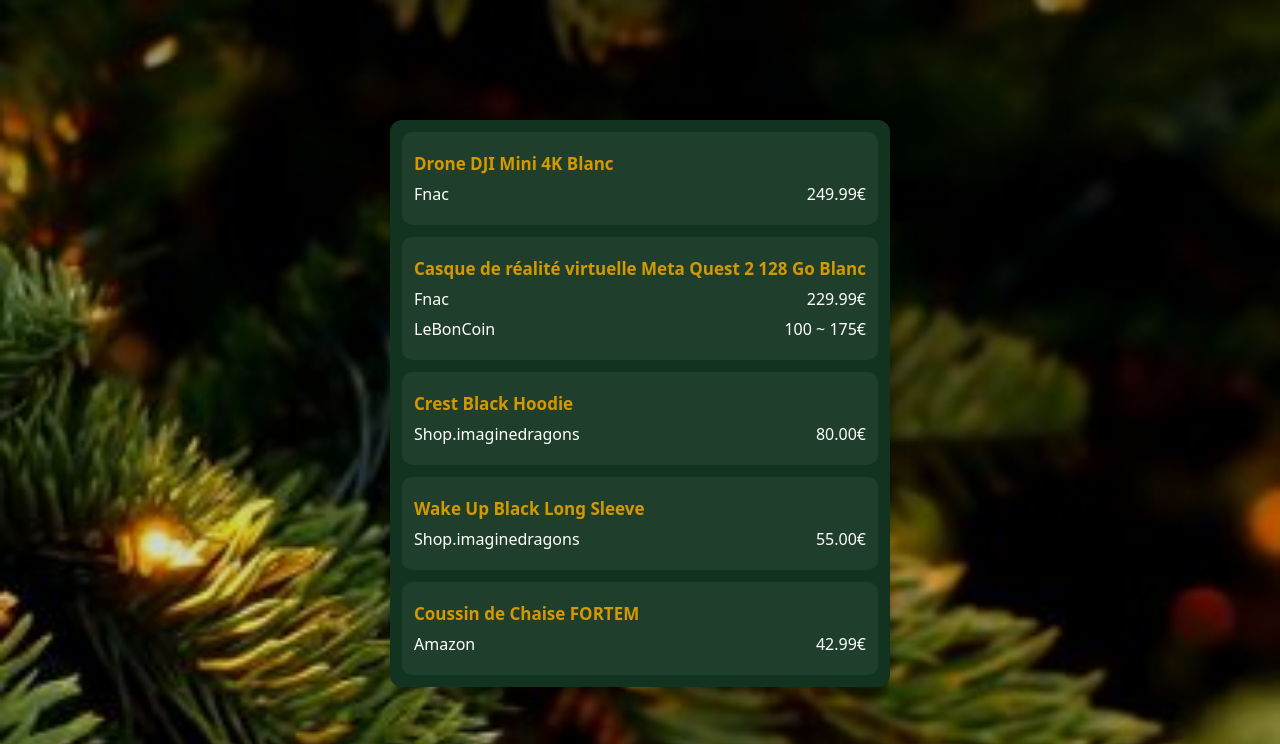
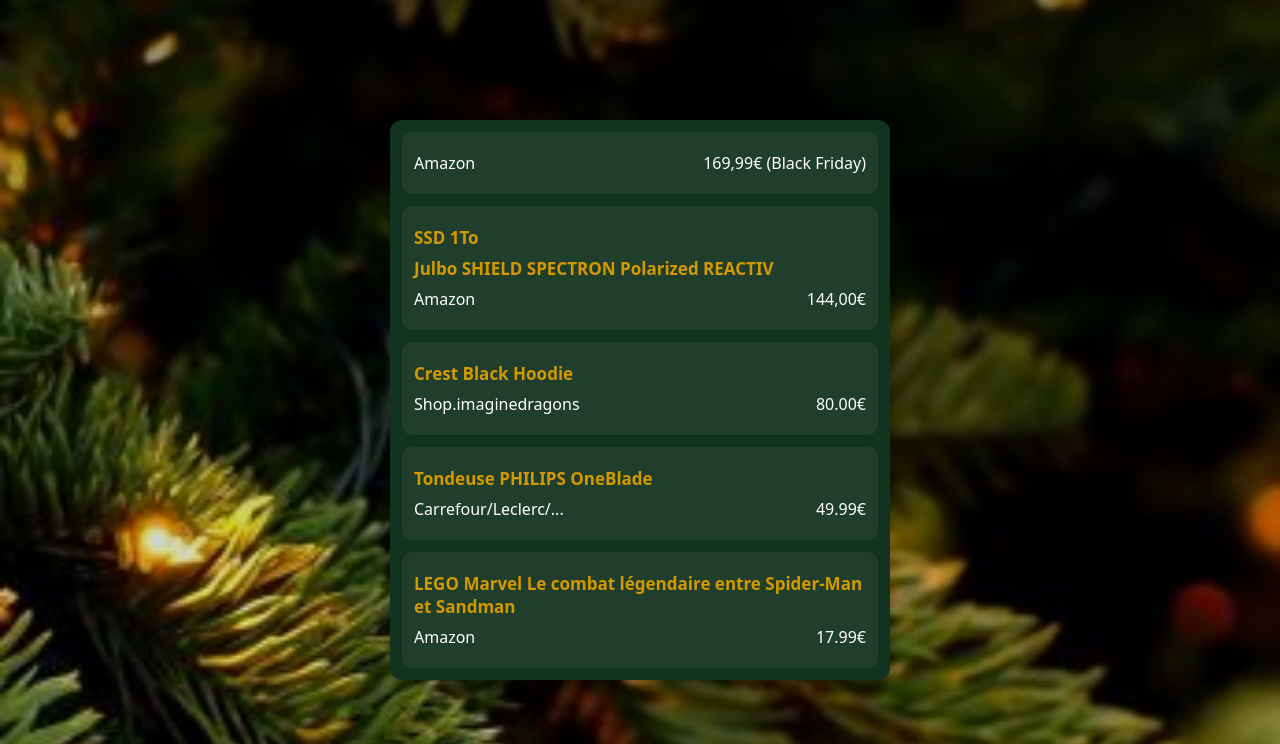
Before and after one commit to Ale-ksi/ListeDeNoel, a plain HTML site: page index.html in a window 1280 px wide. Shown: the part 124-868 px from the top of the page. Drawn offline with Linux system fonts and the light colour scheme.

Commit message:
Update index.html
2026

```diff
--- a/index.html
+++ b/index.html
@@ -13,7 +13,7 @@
     <main class="page">
         <header class="header">
             <h1>Ma liste de Noël</h1>
-            <p>2025</p>
+            <p>2026</p>
         </header>
 
 
@@ -23,27 +23,21 @@
                 <ul class="list">
                     <!-- Les <li> les plus récents doivent être en bas visuellement -->
                     <li class="item">
-                        <a href="https://www.fnac.com/Drone-Dji-Mini-4K-Blanc/a20792891/w-4">
-                            <h2>Drone DJI Mini 4K Blanc</h2>
+                        <a
+                            href="https://www.amazon.fr/Lexar-EQ790-Gen4x4-Disque-Interne/dp/B0GSRD8WTC">
                             <div>
-                                <p>Fnac</p>
-                                <p>249.99€</p>
+                                <p>Amazon</p>
+                                <p>169,99€ (Black Friday)</p>
                             </div>
                         </a>
                     </li>
                     <li class="item">
-                        <h2>Casque de réalité virtuelle Meta Quest 2 128 Go Blanc </h2>
-                        <a
-                            href="https://www.fnac.com/Casque-de-realite-virtuelle-Meta-Quest-2-128-Go-Blanc/a16044628/w-4?oref=135341ef-a43a-3e30-5ad3-19868ef9a3ec">
+                        <h2>SSD 1To</h2>
+                        <a href="https://www.amazon.fr/Julbo-Shield-Lunettes-Soleil-Tryearslu/dp/B0CSG9PPT5/ref=sr_1_28">
+                            <h2>Julbo SHIELD SPECTRON Polarized REACTIV</h2>
                             <div>
-                                <p>Fnac</p>
-                                <p>229.99€</p>
-                            </div>
-                        </a>
-                        <a href="https://www.leboncoin.fr/ck/consoles/oculus-quest-2-256">
-                            <div>
-                                <p>LeBonCoin</p>
-                                <p>100 ~ 175€</p>
+                                <p>Amazon</p>
+                                <p>144,00€</p>
                             </div>
                         </a>
                     </li>
@@ -59,21 +53,21 @@
                     </li>
                     <li class="item">
                         <a
-                            href="https://shop.imaginedragonsmusic.com/products/wake-up-black-long-sleeve?variant=42034405048407">
-                            <h2>Wake Up Black Long Sleeve </h2>
+                            href="https://www.philips.fr/c-p/QP2834_23/oneblade-360-visage-et-corps">
+                            <h2>Tondeuse PHILIPS OneBlade</h2>
                             <div>
-                                <p>Shop.imaginedragons</p>
-                                <p>55.00€</p>
+                                <p>Carrefour/Leclerc/...</p>
+                                <p>49.99€</p>
                             </div>
                         </a>
                     </li>
                     <li class="item">
                         <a
-                            href="https://www.amazon.fr/Premium-Quality-Orthopedic-Cushion-FORTEM/dp/B01N6KTU29/ref=sxin_24_sbv_search_btf?content-id=amzn1.sym.e465c033-1722-4c7f-83fa-b78395dac004%3Aamzn1.sym.e465c033-1722-4c7f-83fa-b78395dac004&cv_ct_cx=coussin%2Bchaise%2Bgamer&keywords=coussin%2Bchaise%2Bgamer&pd_rd_i=B01N6KTU29&pd_rd_r=d59610c8-3323-474e-8a9a-0f517f2fbc5a&pd_rd_w=5bPtj&pd_rd_wg=WnLJI&pf_rd_p=e465c033-1722-4c7f-83fa-b78395dac004&pf_rd_r=ETEC7QT4K183ZQN8NYX8&qid=1765251657&sbo=RZvfv%2F%2FHxDF%2BO5021pAnSA%3D%3D&sr=1-1-07652b71-81e3-41f8-9097-e46726928fb7&th=1">
-                            <h2>Coussin de Chaise FORTEM </h2>
+                            href="https://www.amazon.fr/LEGO-76334-minifigurines-super-h%C3%A9ros-construction/dp/B0FPXDZ53R">
+                            <h2>LEGO Marvel Le combat légendaire entre Spider-Man et Sandman</h2>
                             <div>
                                 <p>Amazon</p>
-                                <p>42.99€</p>
+                                <p>17.99€</p>
                             </div>
                         </a>
                     </li>
```
